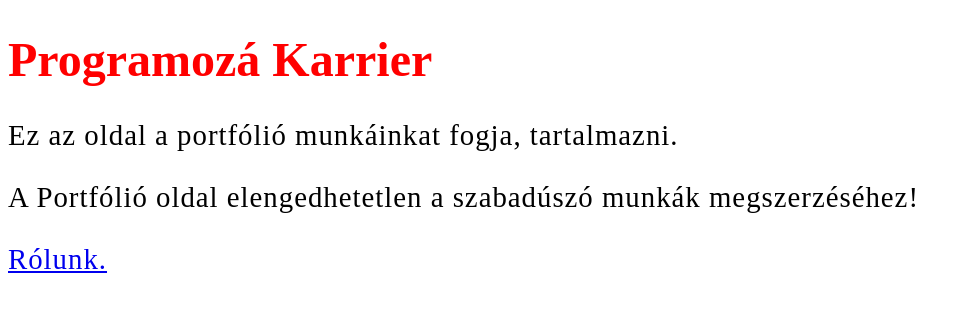
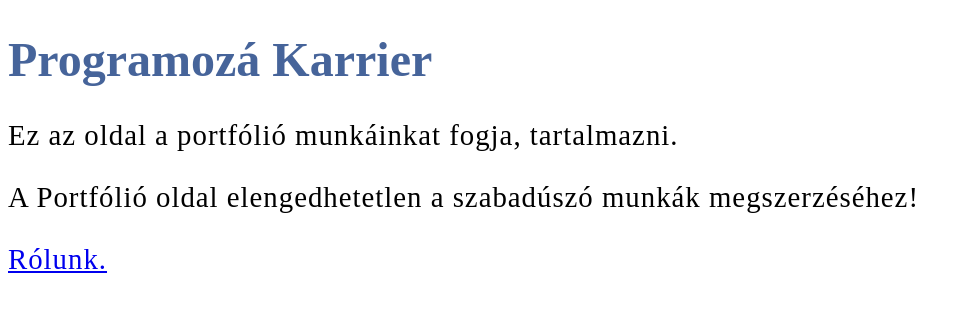
Before and after one commit to zoltansw/portfolio-oldal, a plain HTML site: page index.html in a window 1280 px wide. Shown: the whole page, without its empty margins (0-970 px from the left). Drawn offline with Linux system fonts and the light colour scheme.

Commit message:
kék cím

```diff
--- a/css/styles.css
+++ b/css/styles.css
@@ -1,5 +1,6 @@
 html {font: 10px;}
-h1 {color: red;
+h1 {
+    color: rgb(70, 100, 154);
     font-size: 48px;}
 p {font-size: 1.8rem;
 letter-spacing: 1px;}
```
